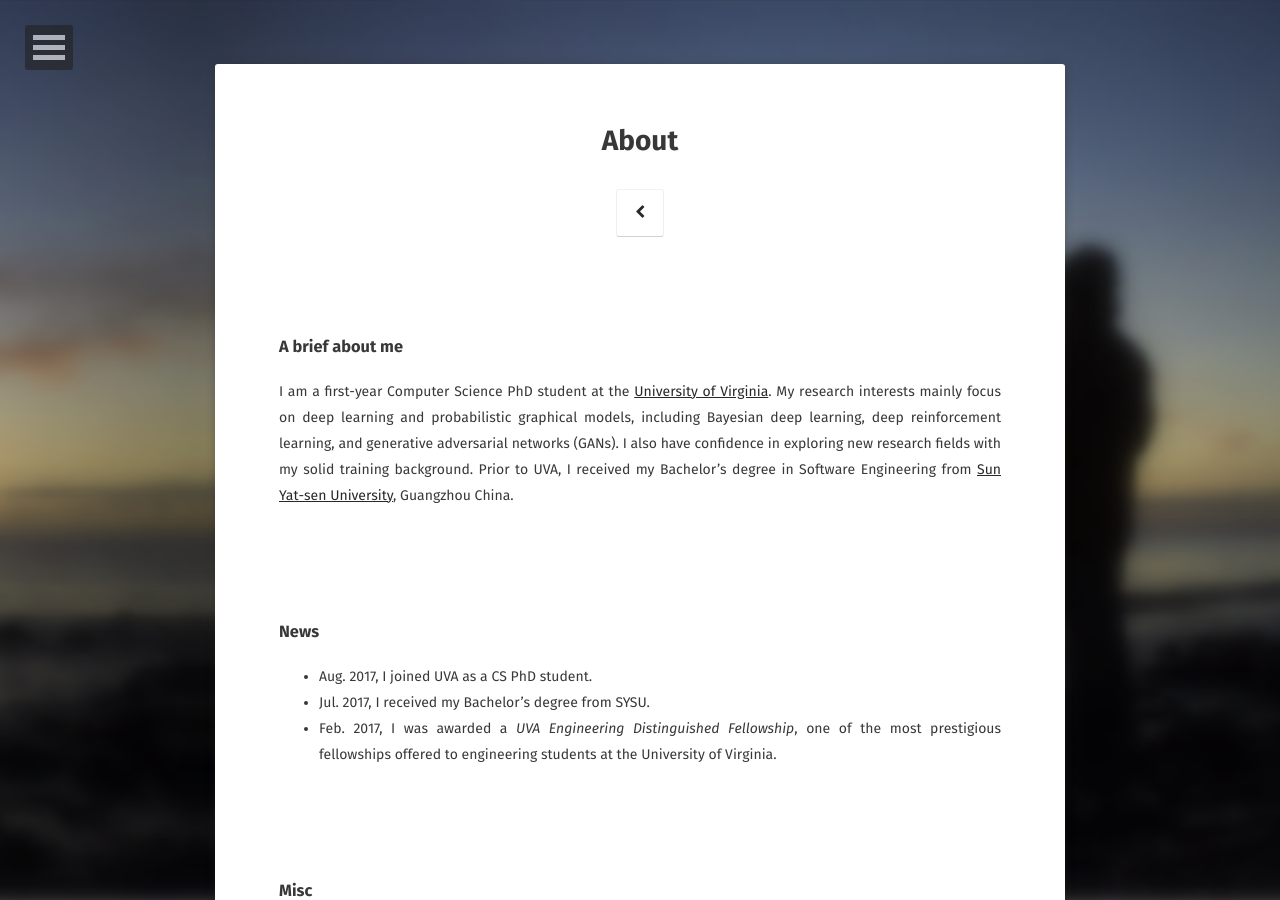
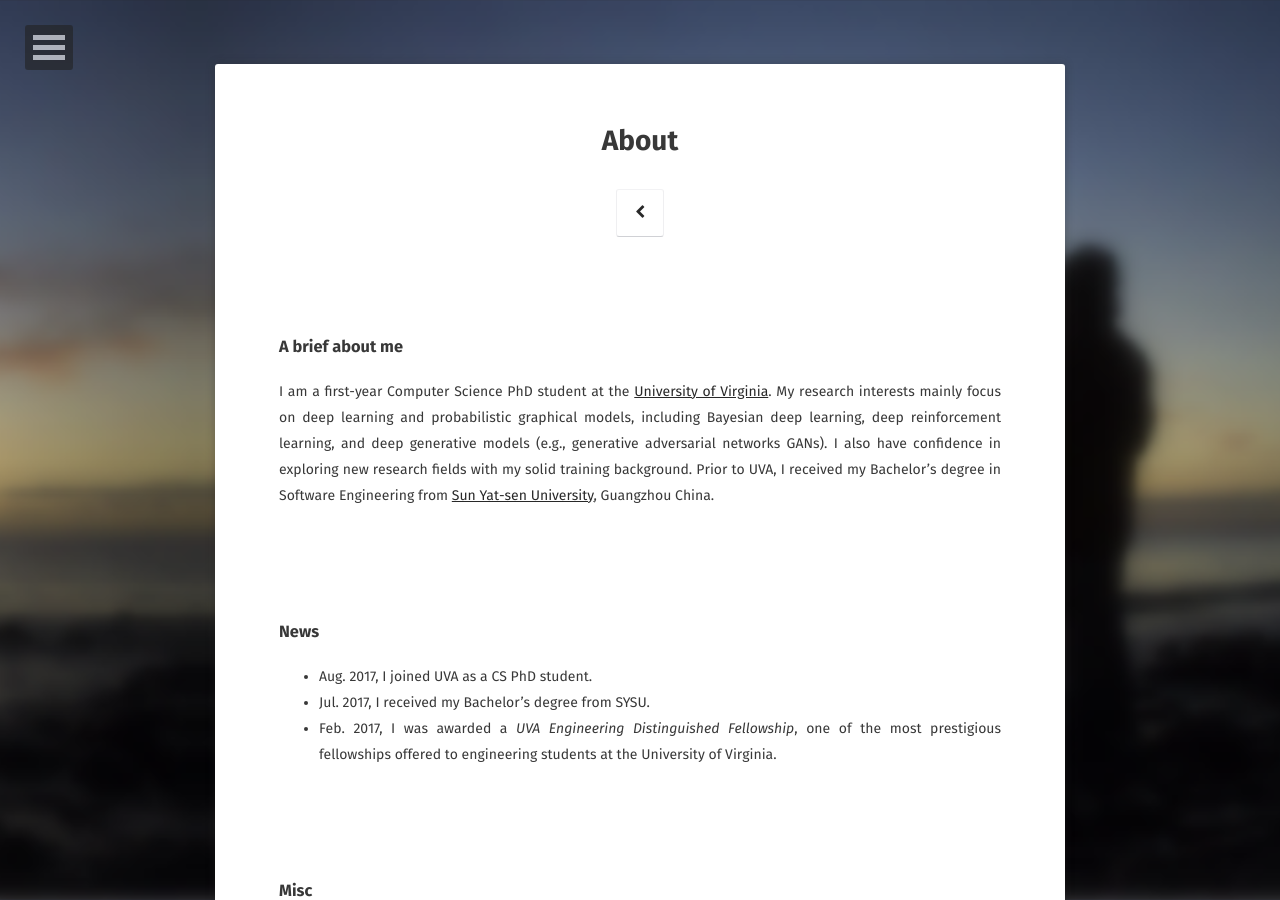
Before and after one commit to FrancisDavis/FrancisDavis.github.io, a Jekyll site: the page built from about/index.md, in a window 1280 px wide and 900 px high. Built offline with Jekyll 4.4.1, drawn with Linux system fonts in a browser that asks for light colours; some web fonts are replaced.

Commit message:
Update index.md

```diff
--- a/about/index.md
+++ b/about/index.md
@@ -7,7 +7,7 @@ comments: false
 ---
 
 ### A brief about me
-I am a first-year Computer Science PhD student at the [University of Virginia](http://www.virginia.edu/). My research interests mainly focus on deep learning and probabilistic graphical models, including Bayesian deep learning, deep reinforcement learning, and generative adversarial networks (GANs). I also have confidence in exploring new research fields with my solid training background. Prior to UVA, I received my Bachelor's degree in Software Engineering from [Sun Yat-sen University](http://www.sysu.edu.cn/2012/en/index.htm), Guangzhou China.
+I am a first-year Computer Science PhD student at the [University of Virginia](http://www.virginia.edu/). My research interests mainly focus on deep learning and probabilistic graphical models, including Bayesian deep learning, deep reinforcement learning, and deep generative models (e.g., generative adversarial networks GANs). I also have confidence in exploring new research fields with my solid training background. Prior to UVA, I received my Bachelor's degree in Software Engineering from [Sun Yat-sen University](http://www.sysu.edu.cn/2012/en/index.htm), Guangzhou China.
 
 <br>
 <br>
```
